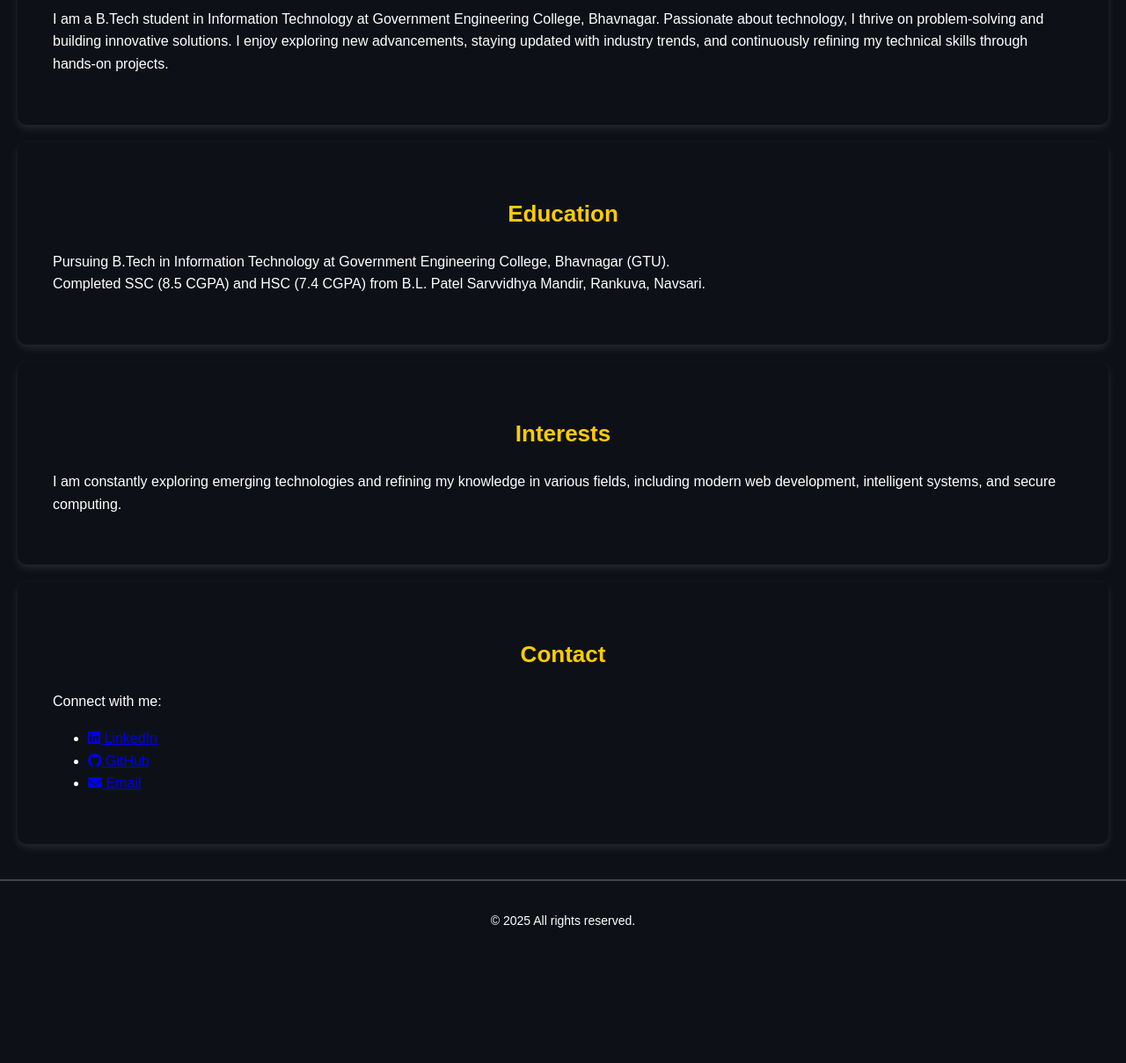
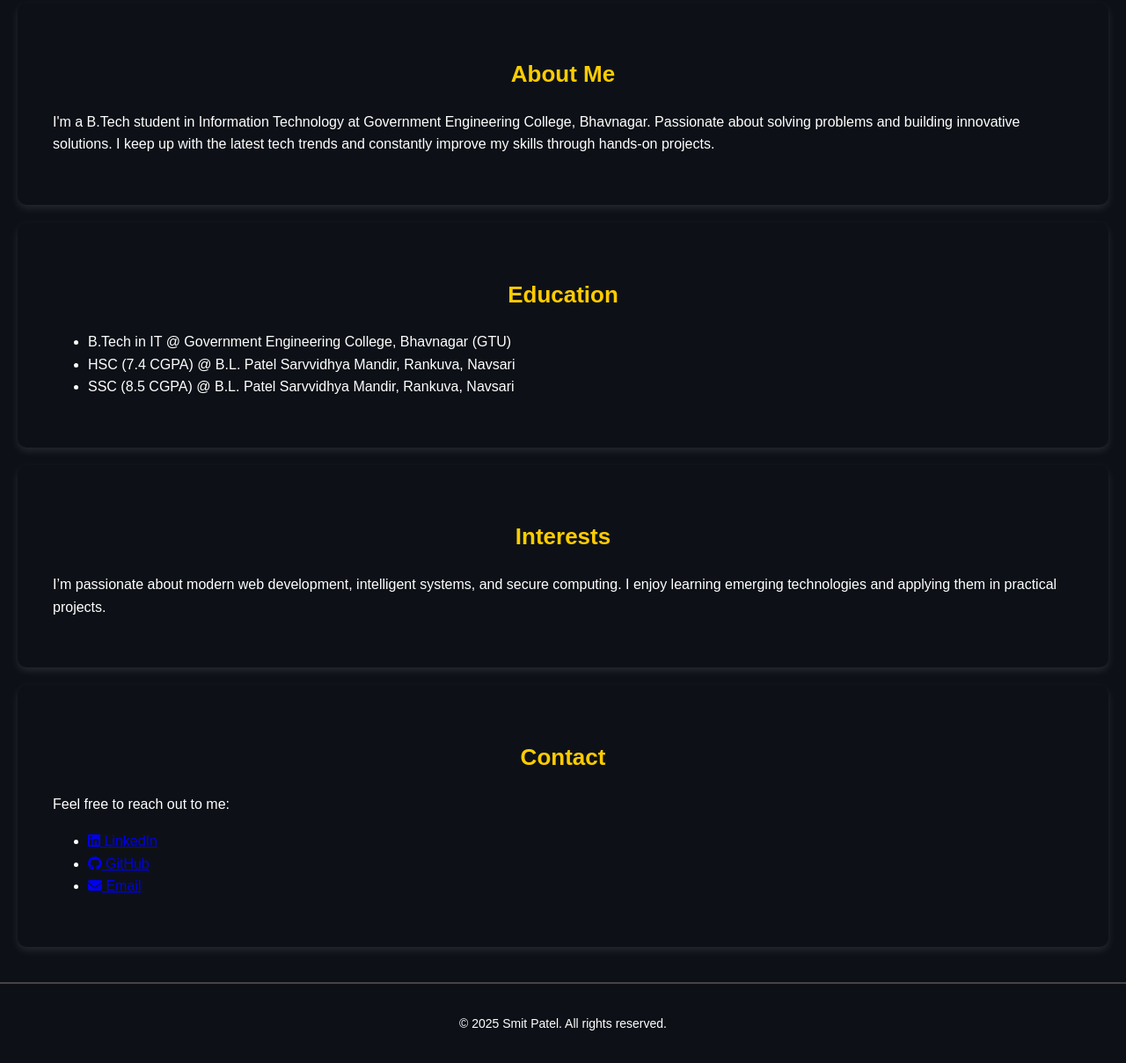
Before and after one commit to SMIT5629/my_portfolio, a plain HTML site: page index.html in a window 1280 px wide. Shown: the part 653-1862 px from the top of the page at 88% size. Before the commit the page ends 1745 px from the top, so only its background shows below. Drawn offline with Linux system fonts and the light colour scheme.

Commit message:
Update index.html

```diff
--- a/index.html
+++ b/index.html
@@ -1,16 +1,19 @@
 <!DOCTYPE html>
 <html lang="en">
 <head>
-    <meta charset="UTF-8">
-    <meta name="viewport" content="width=device-width, initial-scale=1.0">
-    <title>My Portfolio</title>
-    <link rel="stylesheet" href="style.css">
+    <meta charset="UTF-8" />
+    <meta name="viewport" content="width=device-width, initial-scale=1.0" />
+    <title>Smit Patel | Portfolio</title>
+    <link rel="stylesheet" href="style.css" />
     <script src="https://kit.fontawesome.com/a076d05399.js" crossorigin="anonymous"></script>
 </head>
 <body>
-    <header>
-        <div class="logo">MyPortfolio</div>
-        <nav>
+
+    <!-- Header -->
+    <header class="site-header">
+    <div class="container">
+        <div class="logo">Smit Patel</div>
+        <nav class="site-nav">
         <ul>
             <li><a href="#about">About</a></li>
             <li><a href="#education">Education</a></li>
@@ -18,59 +21,101 @@
             <li><a href="#contact">Contact</a></li>
         </ul>
       </nav>
+    </div>
   </header>
 
+  <!-- Hero Section -->
   <section class="hero">
+    <div class="container hero-grid">
       <div class="hero-content">
-            <h1>My Portfolio</h1>
-            <p>Welcome to my personal website. Learn more about me below.</p>
+        <h1>Hi, I'm Smit</h1>
+        <p>A passionate IT student exploring web development, intelligent systems & more.</p>
         <a href="#about" class="btn">Explore More</a>
       </div>
       <div class="hero-image">
-            <img src="photo__.pg" alt="My Photo">
+        <img src="image.jpg" alt="Smit Patel" loading="lazy" />
+      </div>
     </div>
   </section>
 
-    <section id="about">
+  <!-- About Section -->
+  <section id="about" class="section">
+    <div class="container">
       <h2>About Me</h2>
-        <p>I am a B.Tech student in Information Technology at Government Engineering College, Bhavnagar. Passionate about technology, I thrive on problem-solving and building innovative solutions. I enjoy exploring new advancements, staying updated with industry trends, and continuously refining my technical skills through hands-on projects.</p>
+      <p>
+        I'm a B.Tech student in Information Technology at Government Engineering College, Bhavnagar.
+        Passionate about solving problems and building innovative solutions. I keep up with the latest tech trends
+        and constantly improve my skills through hands-on projects.
+      </p>
+    </div>
   </section>
 
-    <section id="education">
+  <!-- Education Section -->
+  <section id="education" class="section">
+    <div class="container">
       <h2>Education</h2>
-        <p>Pursuing B.Tech in Information Technology at Government Engineering College, Bhavnagar (GTU).<br>
-        Completed SSC (8.5 CGPA) and HSC (7.4 CGPA) from B.L. Patel Sarvvidhya Mandir, Rankuva, Navsari.</p>
+      <ul>
+        <li>B.Tech in IT @ Government Engineering College, Bhavnagar (GTU)</li>
+        <li>HSC (7.4 CGPA) @ B.L. Patel Sarvvidhya Mandir, Rankuva, Navsari</li>
+        <li>SSC (8.5 CGPA) @ B.L. Patel Sarvvidhya Mandir, Rankuva, Navsari</li>
+      </ul>
+    </div>
   </section>
 
-    <section id="interests">
+  <!-- Interests Section -->
+  <section id="interests" class="section">
+    <div class="container">
       <h2>Interests</h2>
-        <p>I am constantly exploring emerging technologies and refining my knowledge in various fields, including modern web development, intelligent systems, and secure computing.</p>
+      <p>
+        I’m passionate about modern web development, intelligent systems, and secure computing.
+        I enjoy learning emerging technologies and applying them in practical projects.
+      </p>
+    </div>
   </section>
 
-    <section id="contact">
+  <!-- Contact Section -->
+  <section id="contact" class="section">
+    <div class="container">
       <h2>Contact</h2>
-        <p>Connect with me:</p>
-        <ul>
-            <li><a href="https://www.linkedin.com/in/smit-patel-a93a53325" target="_blank"><i class="fab fa-linkedin"></i> LinkedIn</a></li>
-            <li><a href="#"><i class="fab fa-github"></i> GitHub</a></li>
-            <li><a href="mailto:spatel000021@gmail.com"><i class="fas fa-envelope"></i> Email</a></li>
+      <p>Feel free to reach out to me:</p>
+      <ul class="contact-links">
+        <li>
+          <a href="https://www.linkedin.com/in/smit-patel-a93a53325" target="_blank" rel="noopener">
+            <i class="fab fa-linkedin"></i> LinkedIn
+          </a>
+        </li>
+        <li>
+          <a href="#" target="_blank" rel="noopener">
+            <i class="fab fa-github"></i> GitHub
+          </a>
+        </li>
+        <li>
+          <a href="mailto:spatel000021@gmail.com">
+            <i class="fas fa-envelope"></i> Email
+          </a>
+        </li>
       </ul>
+    </div>
   </section>
 
-    <footer>
-        <p>&copy; <span id="year"></span> All rights reserved.</p>
+  <!-- Footer -->
+  <footer class="site-footer">
+    <div class="container">
+      <p>&copy; <span id="year"></span> Smit Patel. All rights reserved.</p>
+    </div>
   </footer>
 
+  <!-- Script -->
   <script>
-        document.addEventListener("DOMContentLoaded", function () {
+    document.addEventListener("DOMContentLoaded", () => {
       document.getElementById("year").textContent = new Date().getFullYear();
-        });
 
-        document.querySelectorAll("nav a").forEach(anchor => {
+      document.querySelectorAll("nav a[href^='#']").forEach(anchor => {
         anchor.addEventListener("click", function (e) {
           e.preventDefault();
-                const sectionId = this.getAttribute("href").substring(1);
-                document.getElementById(sectionId).scrollIntoView({ behavior: "smooth" });
+          const target = document.querySelector(this.getAttribute("href"));
+          target?.scrollIntoView({ behavior: "smooth" });
+        });
       });
     });
   </script>
```
Lines whose indentation alone changed are shown as unchanged.
